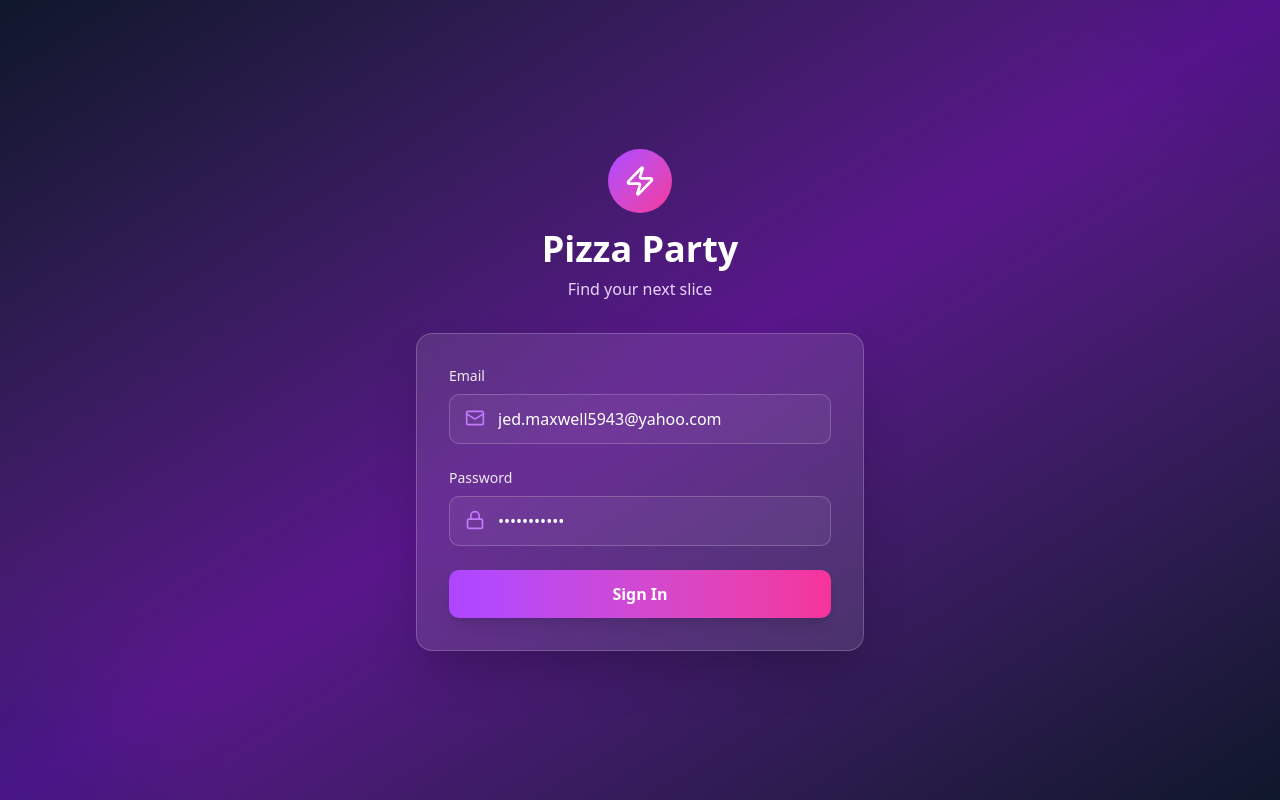
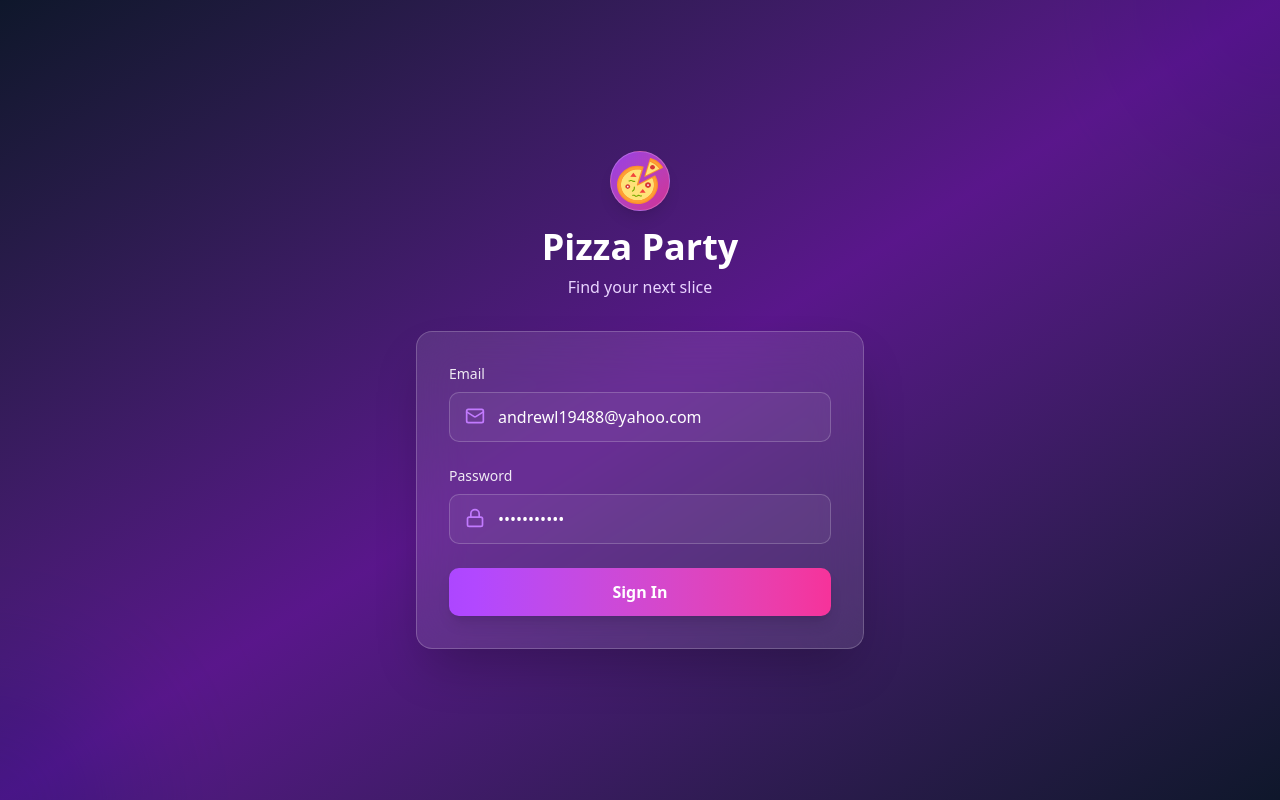
Before and after one commit to mruhacks/pizza-party, a React (Vite) app: page /login in a window 1280 px wide. Built offline with nearby package versions, Linux system fonts and the light colour scheme; no server answers.

Commit message:
Fix logo on login page

```diff
--- a/src/pages/LoginPage.tsx
+++ b/src/pages/LoginPage.tsx
@@ -1,9 +1,10 @@
 import { useState } from "react";
 import { useNavigate } from "react-router-dom";
-import { Mail, Lock, Zap } from "lucide-react";
+import { Mail, Lock } from "lucide-react";
+import logoSvg from "../favicon/favicon.svg";
 
 export function LoginPage() {
-  const [email, setEmail] = useState("jed.maxwell5943@yahoo.com");
+  const [email, setEmail] = useState("andrewl19488@yahoo.com");
   const [password, setPassword] = useState("password123");
   const [error, setError] = useState("");
   const [loading, setLoading] = useState(false);
@@ -48,8 +49,8 @@ export function LoginPage() {
       <div className="w-full max-w-md relative z-10">
         <div className="text-center mb-8">
           <div className="flex justify-center mb-4">
-            <div className="w-16 h-16 bg-gradient-to-br from-purple-500 to-pink-500 rounded-full flex items-center justify-center">
-              <Zap className="w-8 h-8 text-white" />
+            <div className="w-15 h-15 bg-gradient-to-br from-purple-500/80 to-pink-500/80 backdrop-blur-sm rounded-full flex items-center justify-center p-1.5 shadow-lg border border-white/20">
+              <img src={logoSvg} alt="Pizza Party" className="w-full h-full" />
             </div>
           </div>
           <h1 className="text-4xl font-bold text-white mb-2">Pizza Party</h1>
```
